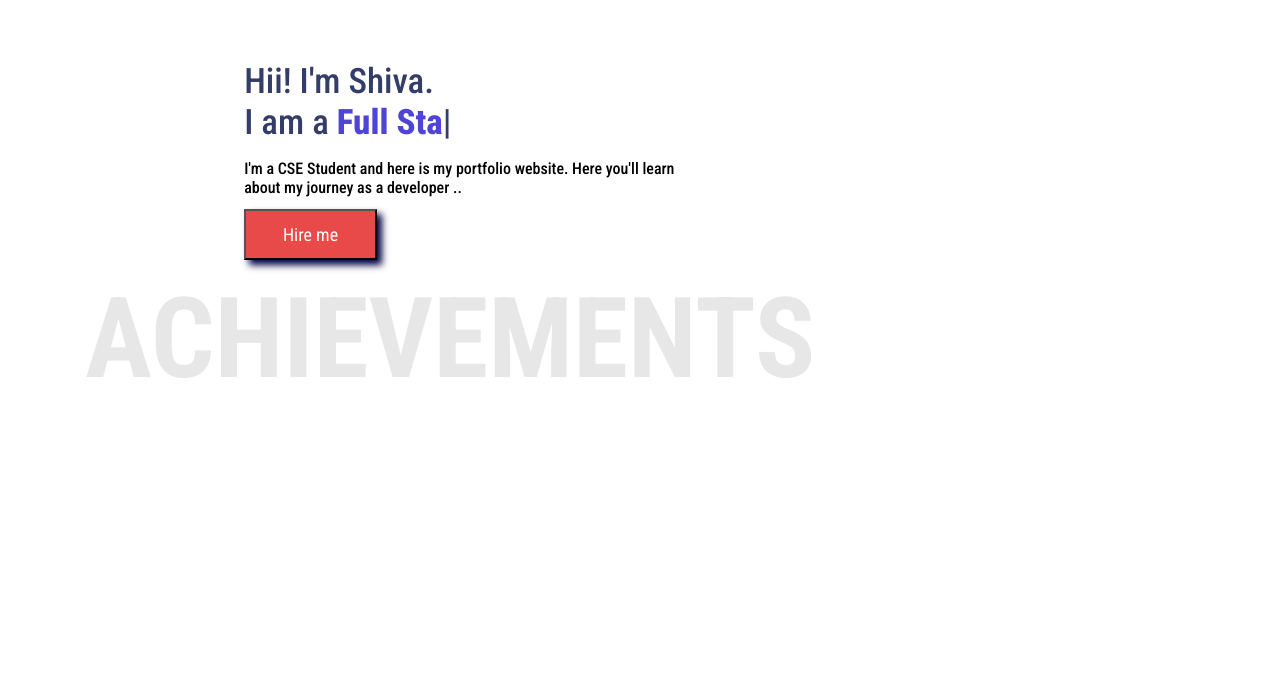
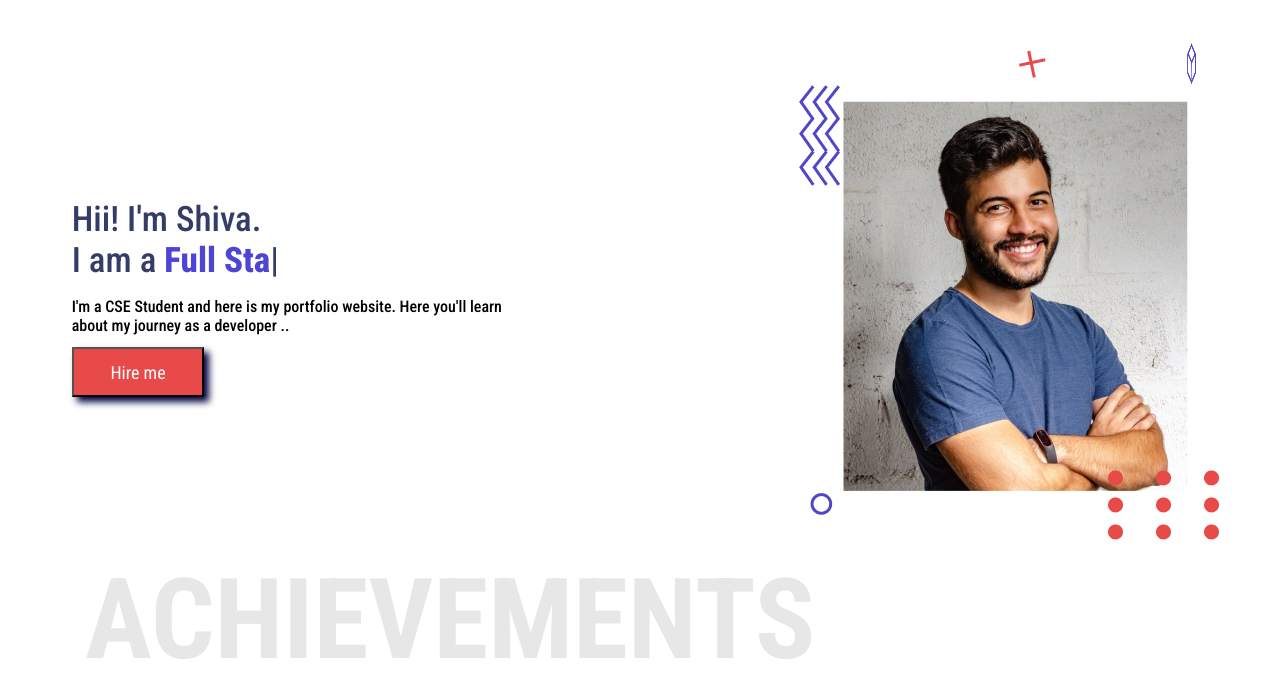
Before and after one commit to 17Shiva/Profile-page, a plain HTML site: page index.html in a window 1280 px wide. Shown: the part 52-750 px from the top of the page. Drawn offline with nearby package versions, Linux system fonts and the light colour scheme; files whose address does not match are found by name.

Commit message:
solving images error

```diff
--- a/index.html
+++ b/index.html
@@ -15,7 +15,7 @@
         <div class="container">
             <div class="navbar">
                 <div class="logo-container">
-                    <img src="images/Screenshot_2024-03-31_144909-removebg-preview.png" class="logo">
+                    <img src="Screenshot_2024-03-31_144909-removebg-preview.png" class="logo">
                     <div class="logo-text">hiva Aggarwal
                     </div>
                 </div>
@@ -43,22 +43,22 @@
                 </div>
                 <div class="hero-section-right">
                     <div class="absolute icons icon-dots">
-                        <img src="images/dots.png" alt="">
+                        <img src="dots.png" alt="">
                     </div>
                     <div class="absolute icons icon-cube">
-                        <img src="images/cube.png" alt="">
+                        <img src="cube.png" alt="">
                     </div>
                     <div class="absolute icons icon-circle">
-                        <img src="images/circle.png" alt="">
+                        <img src="circle.png" alt="">
                     </div>
                     <div class="absolute icons icon-plus">
-                        <img src="images/plus.png" alt="">
+                        <img src="plus.png" alt="">
                     </div>
                     <div class="absolute icons icon-zigzak">
-                        <img src="images/zigzags.png" alt="">
+                        <img src="zigzags.png" alt="">
                     </div>
                     <div class="user-image">
-                        <img src="images/UserImage.png" alt="">
+                        <img src="UserImage.png" alt="">
                     </div>
                 </div>
             </div>
```
